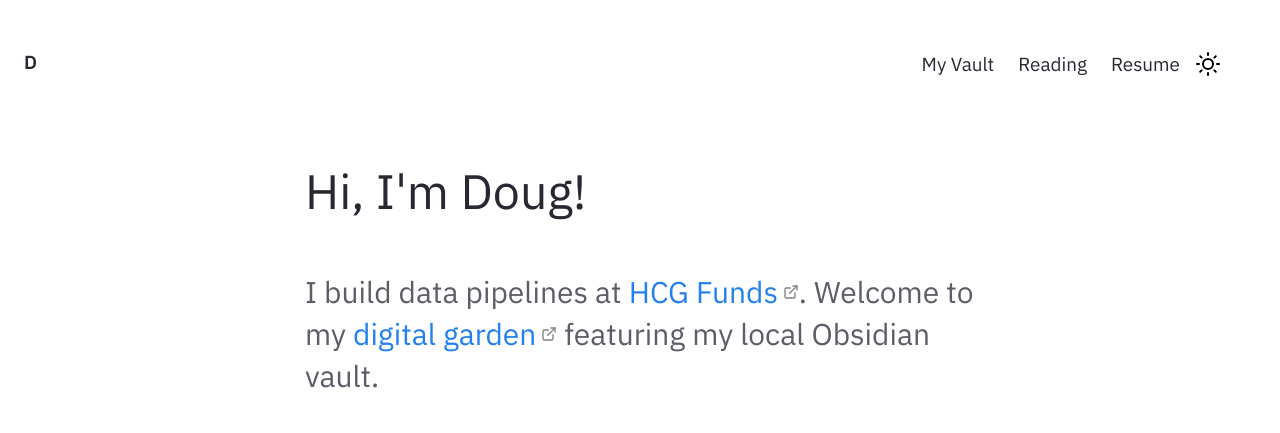
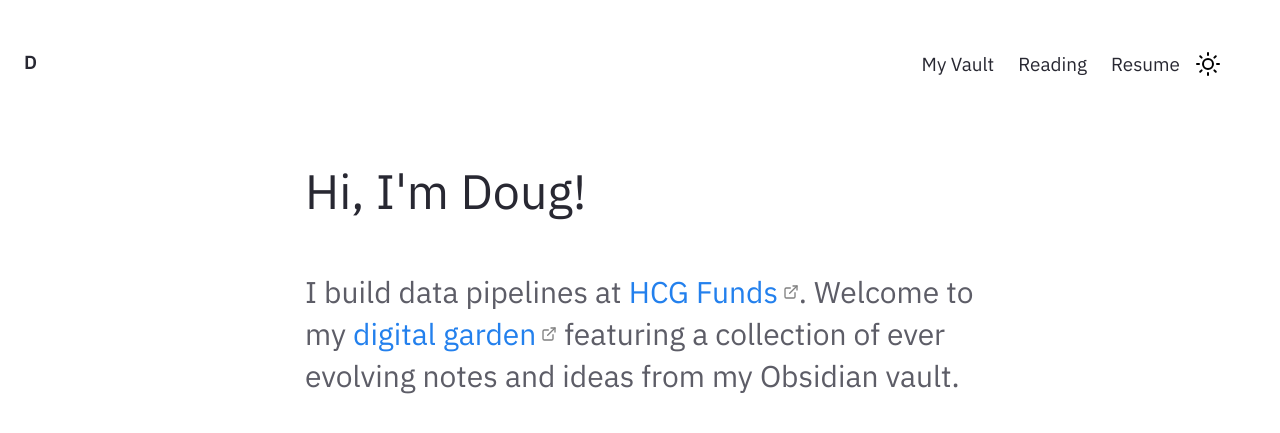
Before and after one commit to dougmellon/dougmellon.github.io, a Jekyll site: the page built from pages/index.md, in a window 1280 px wide. Shown: the top 433 px of the page. Built offline with Jekyll 4.4.1, drawn with Linux system fonts in a browser that asks for light colours.

Commit message:
Working on index

```diff
--- a/_includes/Homepage.html
+++ b/_includes/Homepage.html
@@ -2,6 +2,6 @@
     <div class="jumbo">Hi, I'm Doug! </div>
     <div class="home-sub-text"> <h3>
         I build data pipelines at <a href="https://www.hcgfunds.com">HCG Funds</a>.
-        Welcome to my <a href="https://maggieappleton.com/garden-history">digital garden</a> featuring my local
-        Obsidian vault.</h3>
+        Welcome to my <a href="https://maggieappleton.com/garden-history">digital garden</a> featuring a collection of
+        ever evolving notes and ideas from my Obsidian vault.</h3>
 </div> </div>
```
